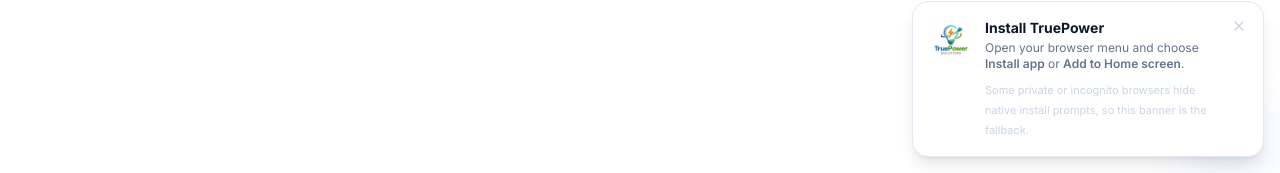
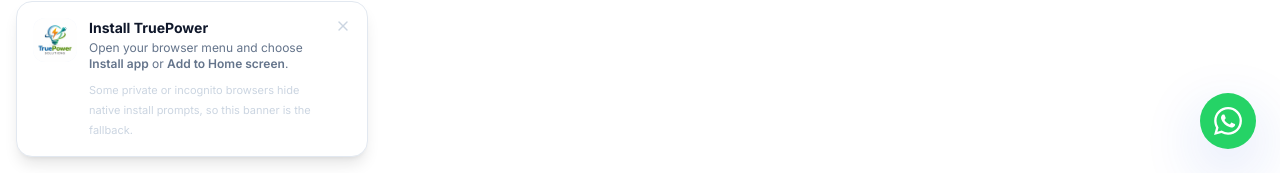
Before and after one commit to Kaizen2030/truepower, a Next.js app: page / in a window 1280 px wide. Shown: the part 627-800 px from the top of the page. Built offline with nearby package versions, Linux system fonts and the light colour scheme; no server answers; the database is empty.

Commit message:
Prevent WhatsApp fab and install prompt overlap

```diff
--- a/app/layout.jsx
+++ b/app/layout.jsx
@@ -40,11 +40,10 @@ import { CartProvider } from "@/context/CartContext";
 import Navbar from "@/components/Navbar";
 import Footer from "@/components/Footer";
 import CartDrawer from "@/components/CartDrawer";
-import WhatsAppFab from "@/components/WhatsAppFab";
 import RouteAnalytics from "@/components/RouteAnalytics";
 import ServiceWorkerRegistration from "@/components/ServiceWorkerRegistration";
-import InstallPrompt from "@/components/InstallPrompt";
 import RouteResume from "@/components/RouteResume";
+import FloatingActions from "@/components/FloatingActions";
 
 export default function RootLayout({ children }) {
   return (
@@ -60,11 +59,10 @@ export default function RootLayout({ children }) {
               <RouteResume />
             </Suspense>
             <ServiceWorkerRegistration />
-            <InstallPrompt />
             <CartDrawer></CartDrawer>
+            <FloatingActions />
             {children}
             <Footer></Footer>
-            <WhatsAppFab />
           </CartProvider>
         </AuthProvider>
       </body>
--- /dev/null
+++ b/components/FloatingActions.jsx
@@ -0,0 +1,18 @@
+"use client";
+
+import { useState } from "react";
+import InstallPrompt from "@/components/InstallPrompt";
+import WhatsAppFab from "@/components/WhatsAppFab";
+
+export default function FloatingActions() {
+  const [installPromptVisible, setInstallPromptVisible] = useState(false);
+
+  return (
+    <>
+      <InstallPrompt onVisibilityChange={setInstallPromptVisible} />
+      <WhatsAppFab
+        positionClassName={installPromptVisible ? "bottom-36 sm:bottom-6" : "bottom-6"}
+      />
+    </>
+  );
+}
--- a/components/InstallPrompt.jsx
+++ b/components/InstallPrompt.jsx
@@ -15,10 +15,11 @@ function isIosSafari() {
   return isIos && isSafari;
 }
 
-export default function InstallPrompt() {
+export default function InstallPrompt({ onVisibilityChange }) {
   const [deferredPrompt, setDeferredPrompt] = useState(null);
   const [showBanner, setShowBanner] = useState(false);
   const [showIos, setShowIos] = useState(false);
+  const isVisible = showBanner || showIos || !!deferredPrompt;
 
   useEffect(() => {
     if (typeof window === "undefined") return;
@@ -53,6 +54,10 @@ export default function InstallPrompt() {
     };
   }, []);
 
+  useEffect(() => {
+    onVisibilityChange?.(isVisible);
+  }, [isVisible, onVisibilityChange]);
+
   function dismiss() {
     window.localStorage.setItem(DISMISS_KEY, "1");
     setShowBanner(false);
@@ -70,10 +75,10 @@ export default function InstallPrompt() {
     }
   }
 
-  if (!showBanner && !showIos && !deferredPrompt) return null;
+  if (!isVisible) return null;
 
   return (
-    <div className="fixed bottom-4 left-4 right-4 sm:left-auto sm:right-4 sm:w-[22rem] z-[999]">
+    <div className="fixed bottom-4 left-4 right-4 sm:left-4 sm:right-auto sm:w-[22rem] z-[999]">
       <div className="rounded-2xl border border-border bg-white shadow-lg p-4 flex items-start gap-3">
         <Image
           src="/icons/icon-192.png"
--- a/components/WhatsAppFab.jsx
+++ b/components/WhatsAppFab.jsx
@@ -1,10 +1,13 @@
-export default function WhatsAppFab({ number = '254701039256' }) {
+export default function WhatsAppFab({
+  number = '254701039256',
+  positionClassName = 'bottom-6',
+}) {
   return (
     <a
       href={`https://wa.me/${number}?text=Hi%20TruePower!%20I%20need%20help%20choosing%20an%20instant%20shower.`}
       target="_blank"
       rel="noreferrer"
-      className="fixed bottom-6 right-6 z-[90] w-14 h-14 bg-[#25D366] hover:bg-[#1fb85b] rounded-full flex items-center justify-center shadow-pop transition-all hover:scale-110 active:scale-95"
+      className={`fixed ${positionClassName} right-6 z-[90] w-14 h-14 bg-[#25D366] hover:bg-[#1fb85b] rounded-full flex items-center justify-center shadow-pop transition-all hover:scale-110 active:scale-95`}
       aria-label="Chat on WhatsApp"
     >
       <svg viewBox="0 0 24 24" className="w-7 h-7 fill-white">
```
